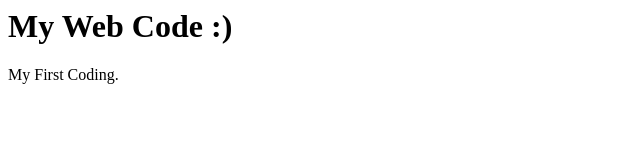
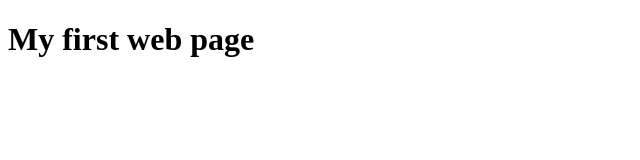
Before and after one commit to JoshGodson/First-Repo, a plain HTML site: page index.html in a window 1280 px wide. Shown: the whole page, without its empty margins (0-640 px from the left). Drawn offline with Linux system fonts and the light colour scheme.

Commit message:
Changes made on my first Job

```diff
--- a/index.html
+++ b/index.html
@@ -1,17 +1,12 @@
-<html>
+<!DOCTYPE html>
+<html lang="en">
+<head>
+  <meta charset="UTF-8">
+  <meta name="viewport" content="width=device-width, initial-scale=1.0">
+  <title>Page Title</title>
+</head>
+<body>
 
-	<head>
-
-		<title>My Website</title>
-
-	</head>
-
-	<body>
-
-		<h1> My Web Code :)</h1>
-
-		<p>My First Coding.</p>
-
-	</body>
-
+    <h1> My first web page </h1>
+</body>
 </html>
```
